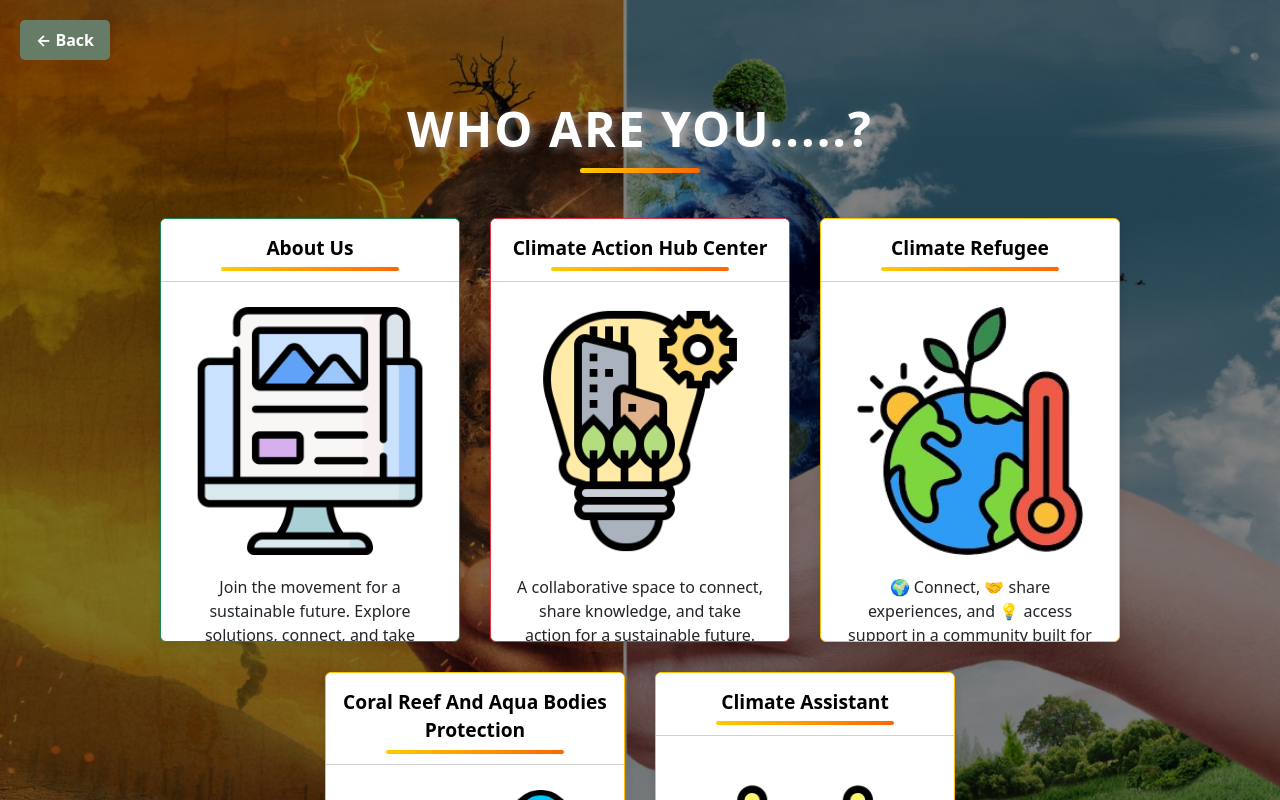
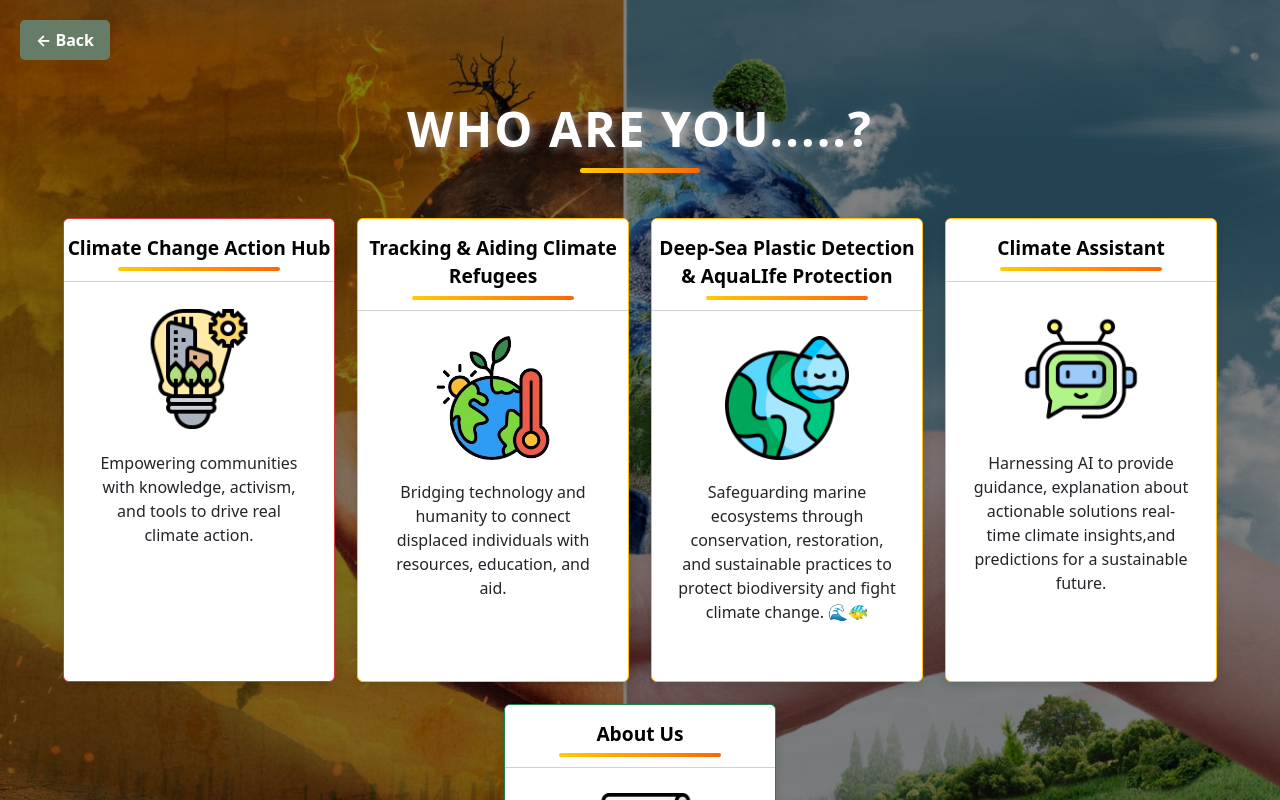
Before and after one commit to ShahxHussain/Climate-ActionHub-and-Assistance, a React (Create React App) app: page /selectoptions in a window 1280 px wide. Shown: the top 800 px of the page. Built offline with nearby package versions, Linux system fonts and the light colour scheme.

Commit message:
Refining

```diff
--- a/src/Assets/CSS/CardsPage.css
+++ b/src/Assets/CSS/CardsPage.css
@@ -1,6 +1,6 @@
 /* Cards Styling */
 .custom-card {
-    width: 18rem;
+    width: 100px;
     background: rgba(255, 255, 255, 0.9);
     box-shadow: 0px 4px 15px rgba(0, 0, 0, 0.3);
     border-radius: 10px;
@@ -63,7 +63,7 @@
 
 /* Card Content Styling */
 .custom-card img {
-    width: 100%;
+    width: 60%;
     padding: 10px;
     border-radius: 10px;
 }
@@ -140,10 +140,10 @@
 /* Cards Layout */
 .cards-container {
     display: flex;
-    gap: 20px;
+    gap: 12px;
     flex-wrap: wrap;
     justify-content: center;
-    z-index: 2;
+    z-index: 2  ;
 }
 
 /* Responsive Design */
--- a/src/CardsPage.js
+++ b/src/CardsPage.js
@@ -18,27 +18,16 @@ export function CardsPage() {
 
       <h1>Who Are You.....?</h1>
       <div className="cards-container">
-        {/* Landing Page Card */}
-        <Link to="/aboutus" style={{ textDecoration: "none" }}>
-          <Card border="success" className="custom-card" style={{ height: "53vh" }}>
-            <Card.Header>About Us</Card.Header>
-            <Card.Body>
-              <img src={landingpage} alt="Landing Page" className="card-img" />
-              <Card.Text className="card-text">
-                Join the movement for a sustainable future. Explore solutions, connect, and take action for our planet. 🌍💚
-              </Card.Text>
-            </Card.Body>
-          </Card>
-        </Link>
+
 
         {/* Climate Action Hub Center Card */}
         <Link to="/dashboard" style={{ textDecoration: "none" }}>
-          <Card border="danger" className="custom-card" style={{ height: "53vh" }}>
-            <Card.Header>Climate Action Hub Center</Card.Header>
+          <Card border="danger" className="custom-card" style={{ height: "58vh", width: "17rem" }}>
+            <Card.Header>Climate Change Action Hub</Card.Header>
             <Card.Body>
               <img src={climateactionhub} alt="Climate Action Hub" className="card-img" />
               <Card.Text className="card-text">
-                A collaborative space to connect, share knowledge, and take action for a sustainable future. 🌍
+              Empowering communities with knowledge, activism, and tools to drive real climate action.
               </Card.Text>
             </Card.Body>
           </Card>
@@ -46,12 +35,12 @@ export function CardsPage() {
 
         {/* Climate Refugee Card */}
         <Link to="/climaterefuge" style={{ textDecoration: "none" }}>
-          <Card border="warning" className="custom-card" style={{ height: "53vh" }}>
-            <Card.Header>Climate Refugee</Card.Header>
+          <Card border="warning" className="custom-card" style={{ height: "58vh", width: "17rem" }}>
+            <Card.Header>Tracking & Aiding Climate Refugees</Card.Header>
             <Card.Body>
               <img src={climateRef} alt="Climate Refugee" className="card-img" />
               <Card.Text className="card-text">
-                🌍 Connect, 🤝 share experiences, and 💡 access support in a community built for those impacted by climate change. 💚🔥
+              Bridging technology and humanity to connect displaced individuals with resources, education, and aid.
               </Card.Text>
             </Card.Body>
           </Card>
@@ -59,10 +48,10 @@ export function CardsPage() {
 
         {/* Coral Reef Protection Card */}
         <Link to="/coralreedandaquabodies" style={{ textDecoration: "none" }}>
-          <Card border="warning" className="custom-card" style={{ height: "53vh" }}>
-            <Card.Header>Coral Reef And Aqua Bodies Protection</Card.Header>
+          <Card border="warning" className="custom-card" style={{ height: "58vh", width: "17rem" }}>
+            <Card.Header>Deep-Sea Plastic Detection & AquaLIfe Protection</Card.Header>
             <Card.Body>
-              <img src={coralref} alt="Coral Reef Protection" className="card-img" style={{ height: "25vh" }} />
+              <img src={coralref} alt="Coral Reef Protection" className="card-img" style={{ height: "18vh" }} />
               <Card.Text className="card-text">
                 Safeguarding marine ecosystems through conservation, restoration, and sustainable practices to protect biodiversity and fight climate change. 🌊🐠
               </Card.Text>
@@ -72,12 +61,25 @@ export function CardsPage() {
 
         {/* Climate Assistant Card */}
         <Link to="/climateassistant" style={{ textDecoration: "none" }}>
-          <Card border="warning" className="custom-card" style={{ height: "53vh" }}>
+          <Card border="warning" className="custom-card" style={{ height: "58vh", width: "17rem" }}>
             <Card.Header>Climate Assistant</Card.Header>
             <Card.Body>
               <img src={chatbot} alt="Climate Assistant" className="card-img" />
               <Card.Text className="card-text">
-                Get ⚡ instant answers, explore 📚 topics, and engage 💬 in real-time conversations for quick insights and support. 🤝🌍
+              Harnessing AI to provide guidance, explanation about actionable solutions real-time climate insights,and predictions for a sustainable future.
+              </Card.Text>
+            </Card.Body>
+          </Card>
+        </Link>
+
+        {/* Landing Page Card */}
+        <Link to="/aboutus" style={{ textDecoration: "none" }}>
+          <Card border="success" className="custom-card" style={{ height: "58xvh" , width: "17rem"}}>
+            <Card.Header>About Us</Card.Header>
+            <Card.Body>
+              <img src={landingpage} alt="Landing Page" className="card-img" />
+              <Card.Text className="card-text">
+              AI-driven ocean monitoring to track plastic pollution, protect coral reefs, and safeguard marine life.
               </Card.Text>
             </Card.Body>
           </Card>
--- a/src/LandingPage.js
+++ b/src/LandingPage.js
@@ -13,8 +13,8 @@ export function LandingPage() {
                     Your browser does not support the video tag.
                 </video>
                 <div className="overlay">
-                    <h1 className="main-heading"> Climate Action Hub & Climate Assistance🌿</h1>
-                    <p className="slogan-text">A one-stop platform for climate action—uniting resources, awareness, technology, activism, and policy support to protect our planet and aid climate refugees.</p>
+                    <h1 className="main-heading"> Climate Nexus🌿</h1>
+                    <p className="slogan-text">A one-stop platform for climate action—uniting resources, awareness, assiastance, technology, activism, and policy support to protect our planet and aid climate refugees.</p>
                     <p className="slogan-text">Climate Nexus isn’t just a project—it’s a movement for change. Let’s take action together</p>
                     {/* Wrapper for span and button */}
                     <div className="cta-wrapper">
```
